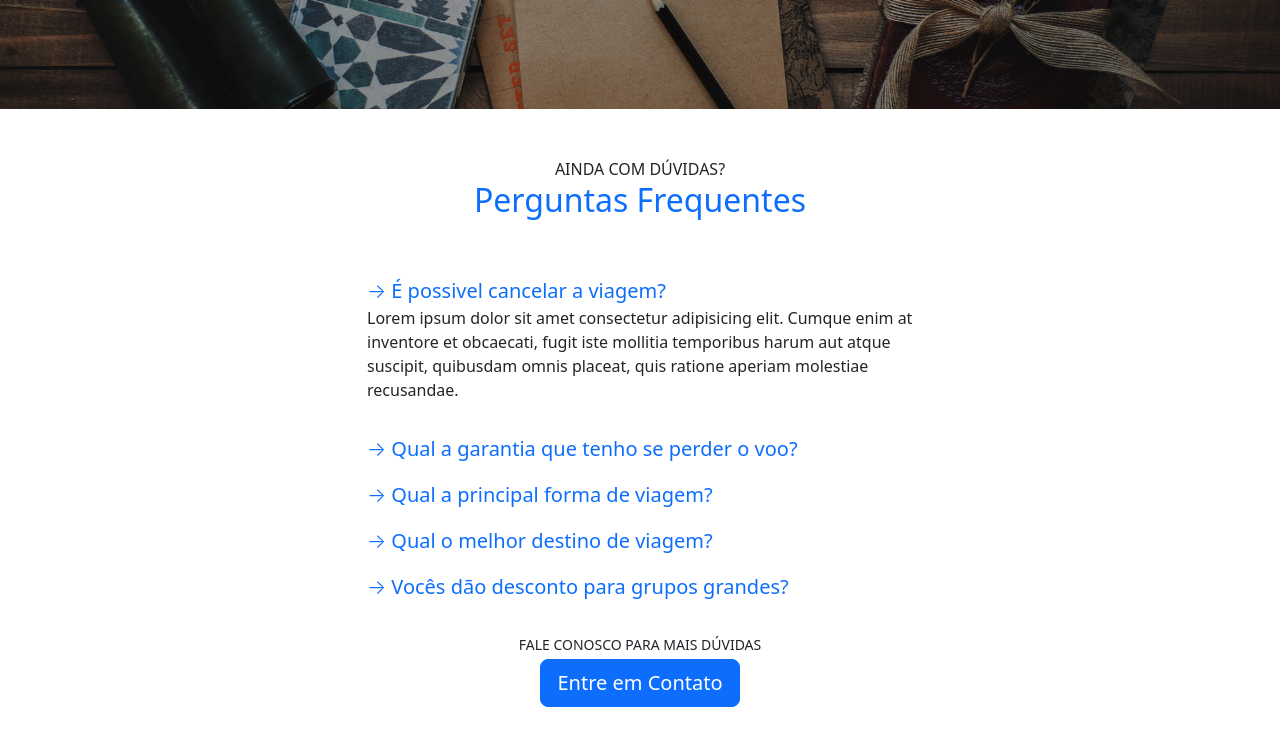
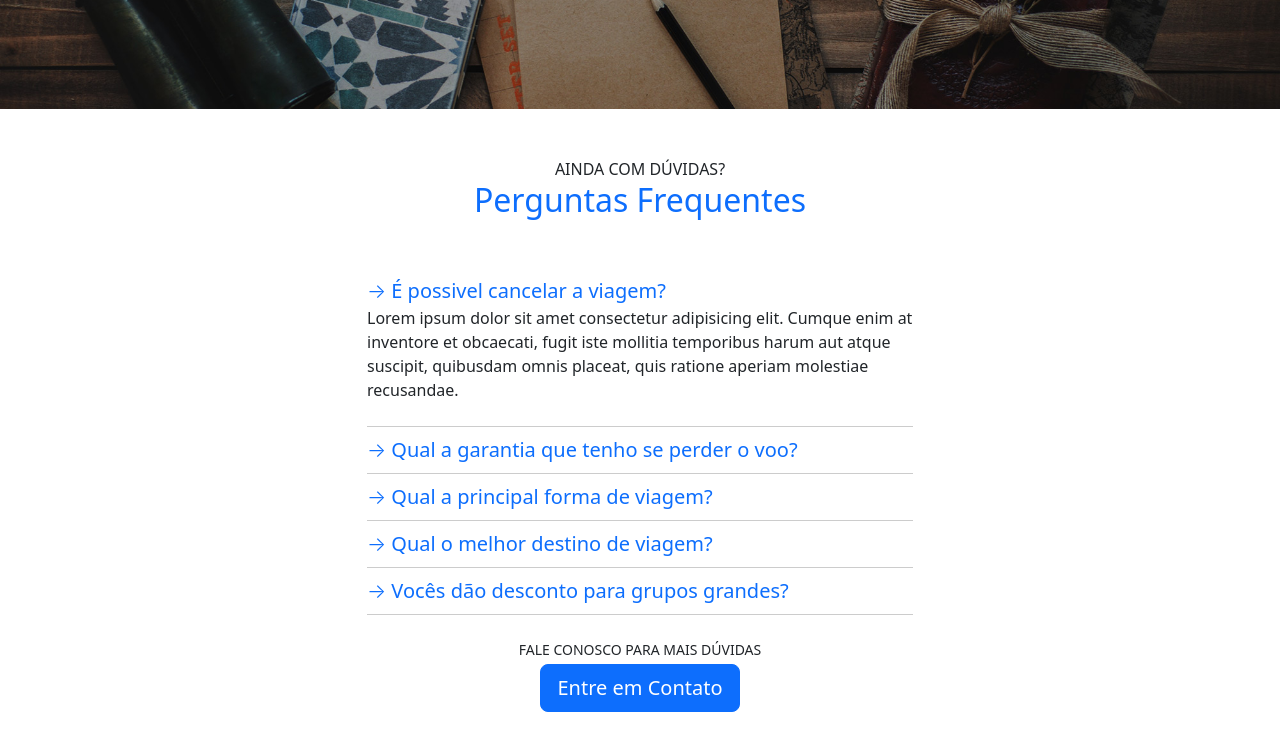
Before and after one commit to Leoodaviid/Caravan, a plain HTML site: page index.html in a window 1280 px wide. Shown: the part 1638-2374 px from the top of the page. Drawn offline with nearby package versions, Linux system fonts and the light colour scheme; files whose address does not match are found by name.

Commit message:
incluindo estilos na sessão de perguntas > border-botton

```diff
--- a/css/style.css
+++ b/css/style.css
@@ -23,3 +23,6 @@ a {
     position: relative;
   }
 }
+.pergunta {
+  border-bottom: 1px solid rgba(0, 0, 0, 0.2);
+}
```
